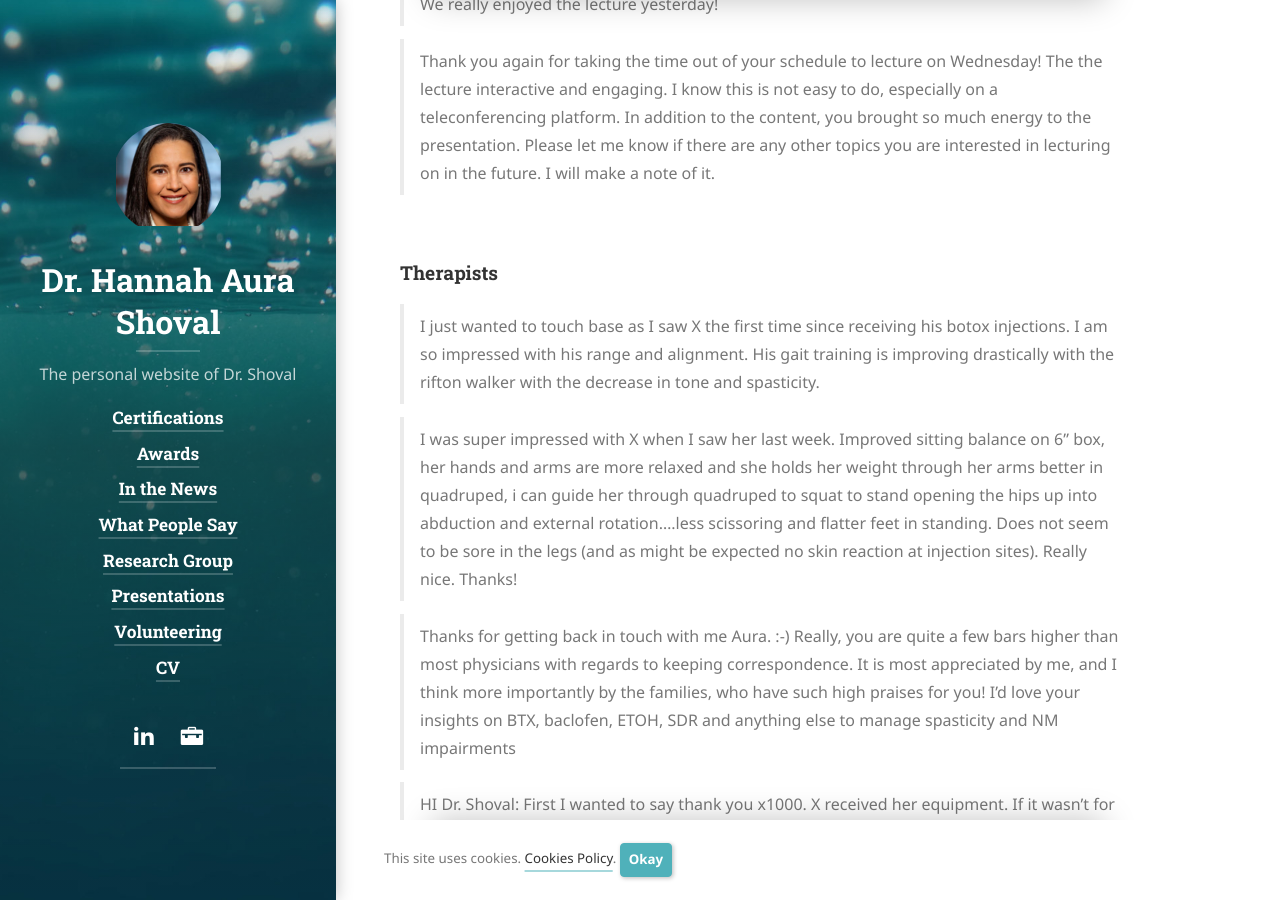
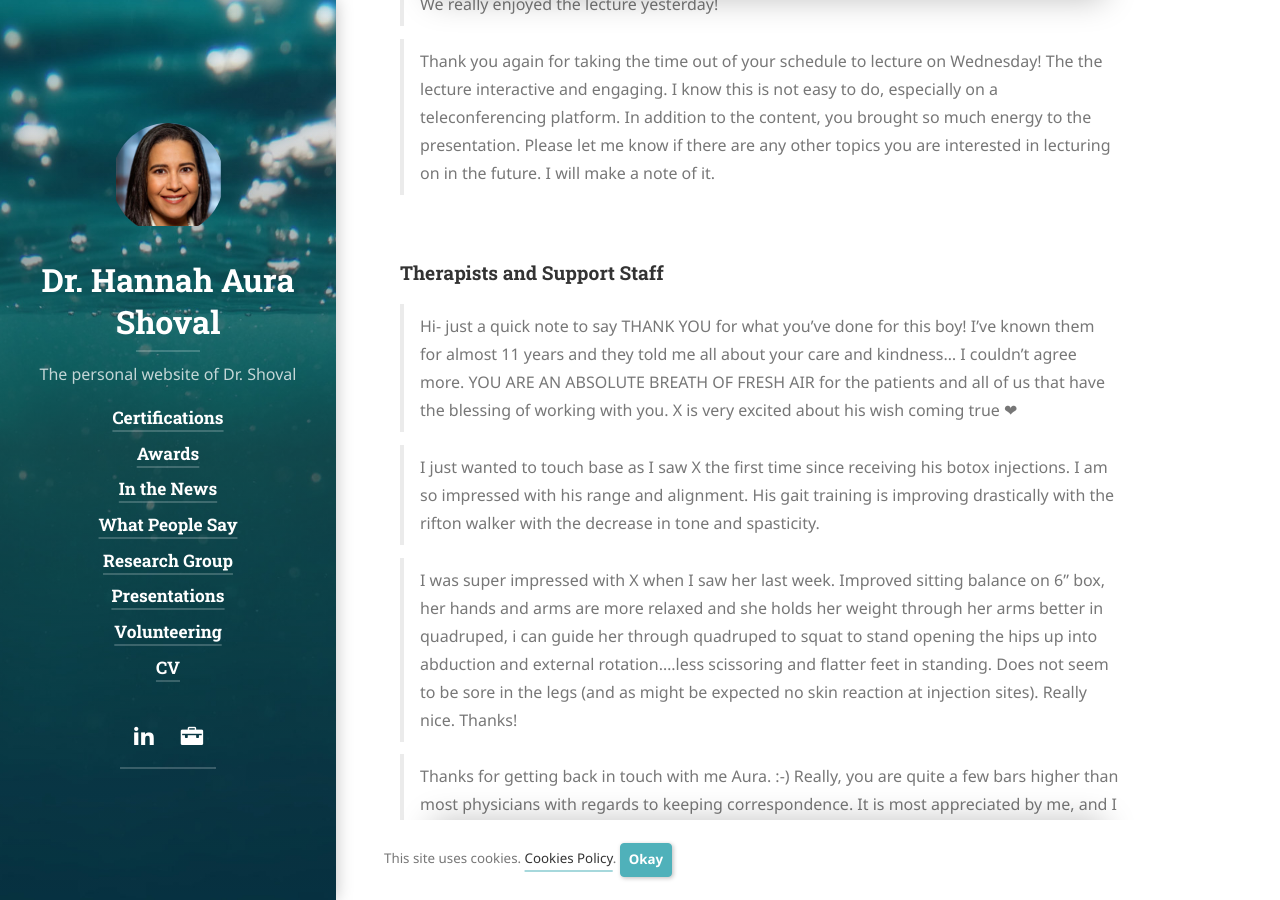
Before and after one commit to physiatry/physiatry.github.io, a Jekyll site: the page built from quotes.md, in a window 1280 px wide and 900 px high, scrolled down 5132 px. Built offline with Jekyll 4.4.1, drawn with Linux system fonts in a browser that asks for light colours; cached includes are drawn as plain includes; nearby versions of some CDN libraries; some web fonts are replaced; library files that are not in the unit come from our copies.

Commit message:
add quote
Signed-off-by: Avi Shinnar <shinnar@us.ibm.com>

```diff
--- a/quotes.md
+++ b/quotes.md
@@ -164,7 +164,9 @@ information and equipment for his development.
 > Thank you again for taking the time out of your schedule to lecture on Wednesday!  The the lecture interactive and engaging.
   I know this is not easy to do, especially on a teleconferencing platform. In addition to the content, you brought so much energy to the presentation. Please let me know if there are any other topics you are interested in lecturing on in the future. I will make a note of it.
 
-### Therapists
+### Therapists and Support Staff
+
+> Hi- just a quick note to say THANK YOU for what you've done for this boy! I've known them for almost 11 years and they told me all about your care and kindness... I couldn't agree more. YOU ARE AN ABSOLUTE BREATH OF FRESH AIR for the patients and all of us that have the blessing of working with you. X is very excited about his wish coming true ❤
 
 > I just wanted to touch base as I saw X the first time since receiving his botox injections. I am so impressed with his range and alignment. His gait training is improving drastically with the rifton walker with the decrease in tone and spasticity.
 
```
